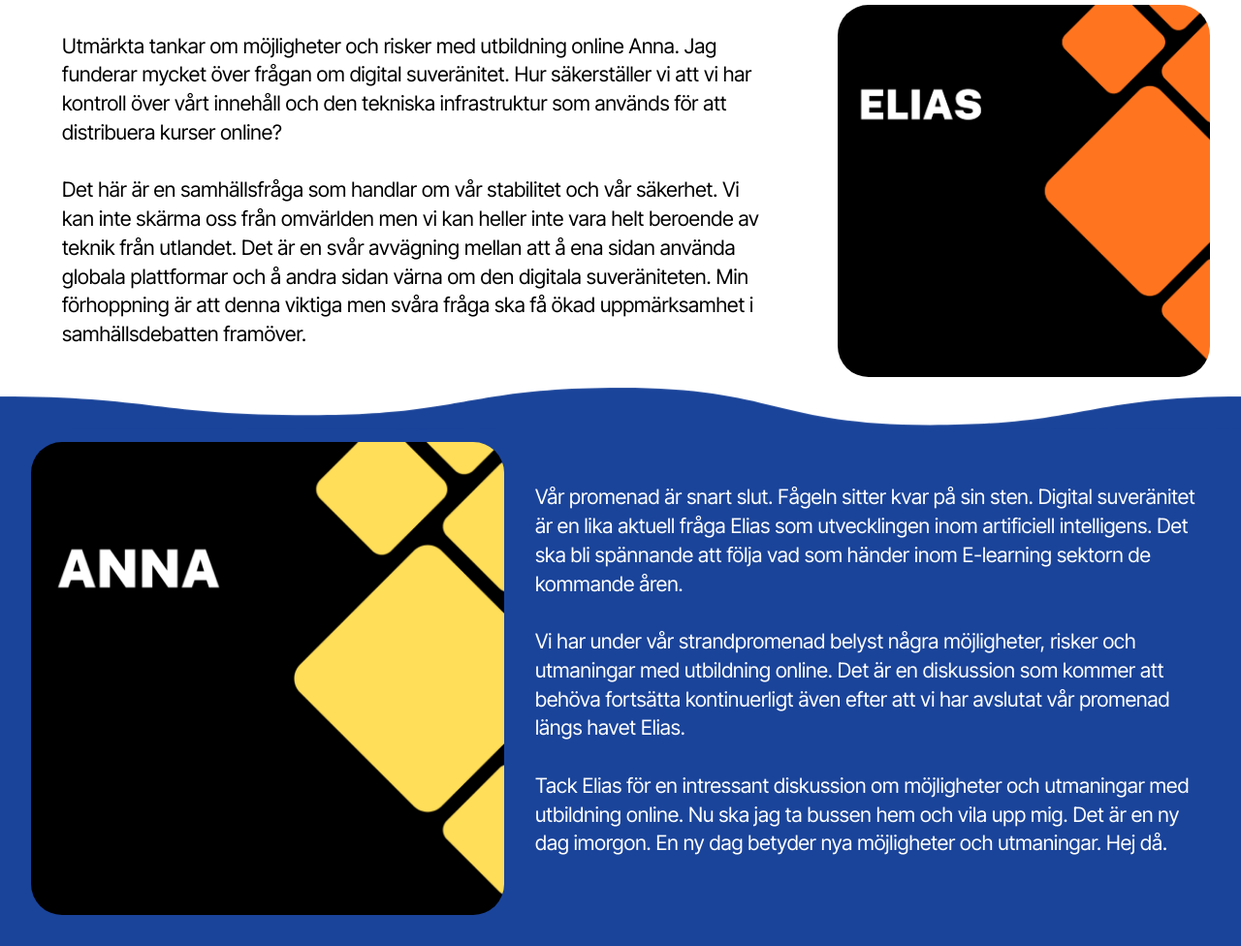
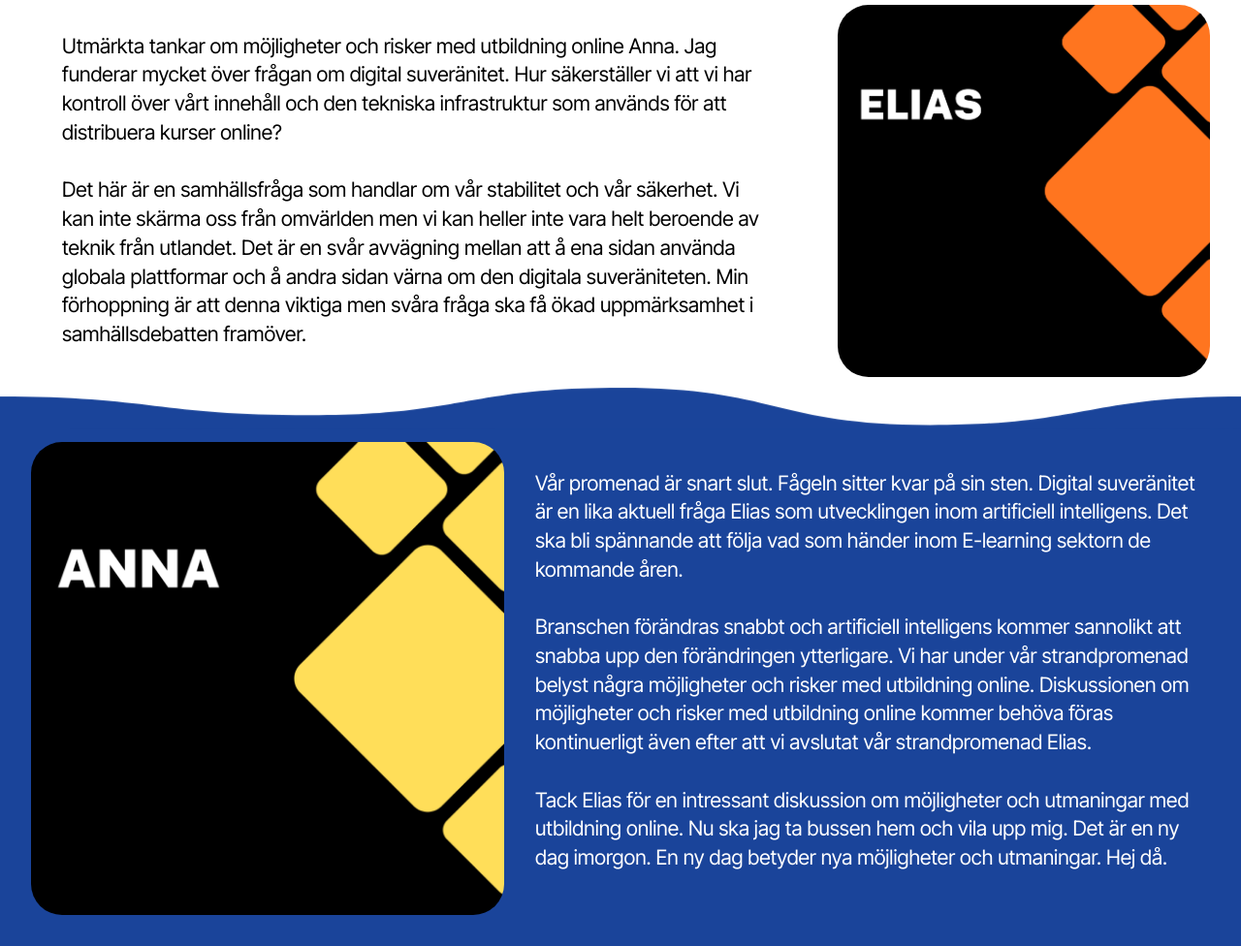
Before and after one commit to frekar06/elearning, a plain HTML site: page index.html in a window 1280 px wide. Shown: the part 2645-3621 px from the top of the page at 97% size. Drawn offline with Linux system fonts and the light colour scheme.

Commit message:
create github pages

```diff
--- a/index.html
+++ b/index.html
@@ -17,7 +17,7 @@
   <link rel="stylesheet" href="assets/theme/css/style.css">
   <link rel="preload" href="https://fonts.googleapis.com/css?family=Inter+Tight:100,200,300,400,500,600,700,800,900,100i,200i,300i,400i,500i,600i,700i,800i,900i&display=swap" as="style" onload="this.onload=null;this.rel='stylesheet'">
   <noscript><link rel="stylesheet" href="https://fonts.googleapis.com/css?family=Inter+Tight:100,200,300,400,500,600,700,800,900,100i,200i,300i,400i,500i,600i,700i,800i,900i&display=swap"></noscript>
-  <link rel="preload" as="style" href="assets/mobirise/css/mbr-additional.css?v=n6lgZ9"><link rel="stylesheet" href="assets/mobirise/css/mbr-additional.css?v=n6lgZ9" type="text/css">
+  <link rel="preload" as="style" href="assets/mobirise/css/mbr-additional.css?v=hT7xyn"><link rel="stylesheet" href="assets/mobirise/css/mbr-additional.css?v=hT7xyn" type="text/css">
 
 
 
@@ -193,7 +193,7 @@
             <div class="col-12 col-md-12 col-lg m-auto">
                 <div class="text-wrapper align-left">
 
-                    <p class="mbr-text mbr-fonts-style display-7">Vår promenad är snart slut. Fågeln sitter kvar på sin sten. Digital suveränitet är en lika aktuell fråga Elias som utvecklingen inom artificiell intelligens. Det ska bli spännande att följa vad som händer inom E-learning sektorn de kommande åren.&nbsp;<br><br>Vi har under vår strandpromenad belyst några möjligheter, risker och utmaningar med utbildning online. Det är en diskussion som kommer att behöva fortsätta kontinuerligt även efter att vi har avslutat vår promenad längs havet Elias.&nbsp;<br><br>Tack Elias för en intressant diskussion om möjligheter och utmaningar med utbildning online. Nu ska jag ta bussen hem och vila upp mig. Det är en ny dag imorgon. En ny dag betyder nya möjligheter och utmaningar. Hej då.&nbsp;</p>
+                    <p class="mbr-text mbr-fonts-style display-7">Vår promenad är snart slut. Fågeln sitter kvar på sin sten. Digital suveränitet är en lika aktuell fråga Elias som utvecklingen inom artificiell intelligens. Det ska bli spännande att följa vad som händer inom E-learning sektorn de kommande åren.&nbsp;<br><br>Branschen förändras snabbt och artificiell intelligens kommer sannolikt att snabba upp den förändringen ytterligare. Vi har under vår strandpromenad belyst några möjligheter och risker med utbildning online. Diskussionen om möjligheter och risker med utbildning online kommer behöva föras kontinuerligt även efter att vi avslutat vår strandpromenad Elias.&nbsp;<br><br>Tack Elias för en intressant diskussion om möjligheter och utmaningar med utbildning online. Nu ska jag ta bussen hem och vila upp mig. Det är en ny dag imorgon. En ny dag betyder nya möjligheter och utmaningar. Hej då.&nbsp;</p>
 
                 </div>
             </div>
```
Also changed, not shown: 1 other file.
